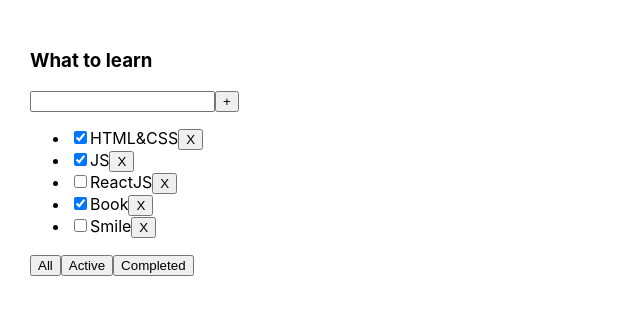
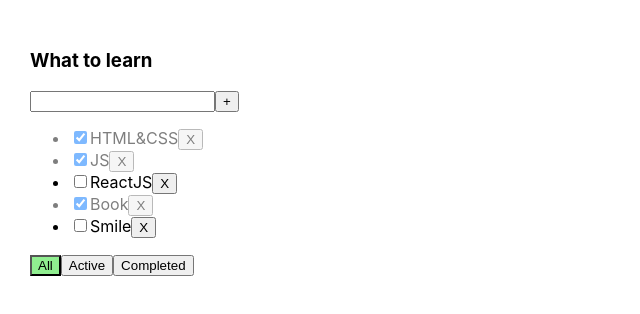
Before and after one commit to Evgenio89/todolist2025new, a React (Vite) app: page / in a window 1280 px wide. Shown: the top 314 px of the page, without its empty margins (0-640 px from the left). Built offline with nearby package versions, Linux system fonts and the light colour scheme.

Commit message:
lesson 2

```diff
--- a/src/App.css
+++ b/src/App.css
@@ -6,3 +6,18 @@
 .app > div {
   margin-right: 50px;
 }
+.error {
+  border: red 1px solid;
+}
+
+.error-message {
+  color: red;
+}
+
+.active-filter {
+  background-color: lightgreen;
+}
+
+.is-done {
+  opacity: 0.5;
+}
--- a/src/App.tsx
+++ b/src/App.tsx
@@ -49,6 +49,10 @@ export const App = () => {
         setTasks([newTask, ...tasks])
     }
 
+    const changeTaskStatus = (taskId: string, newStatusValue: boolean) => {
+        setTasks(tasks.map(task => task.id === taskId ? {...task, isDone: newStatusValue} : task))
+    }
+
   return (
       <div className="app">
         <TodolistItem title={'What to learn'}
@@ -56,6 +60,8 @@ export const App = () => {
                       deleteTask={deleteTask}
                       changeFilter={changeFilter}
                       addTask={addTask}
+                      changeTaskStatus={changeTaskStatus}
+                      filter={filter}
         />
       </div>
   )
--- a/src/Button.tsx
+++ b/src/Button.tsx
@@ -1,13 +1,15 @@
 export type ButtonType = {
     title: string
     onClick?: () => void
+    className?: string
 }
 
 export const Button = ({
                            title,
-                           onClick
+                           onClick,
+                           className
                        }: ButtonType) => {
     return (
-        <button onClick={onClick}>{title}</button>
+        <button className={className} onClick={onClick}>{title}</button>
     )
 }
--- a/src/TodolistItem.tsx
+++ b/src/TodolistItem.tsx
@@ -1,6 +1,6 @@
 import {filterValueType, TaskType} from "./App.tsx";
 import {Button} from "./Button.tsx";
-import {ChangeEvent, KeyboardEvent,  useState} from "react";
+import {ChangeEvent, KeyboardEvent, useState} from "react";
 
 type TodolistItemType = {
     title: string
@@ -8,6 +8,8 @@ type TodolistItemType = {
     deleteTask: (taskId: string) => void
     changeFilter: (filter: filterValueType) => void
     addTask: (title: string) => void
+    changeTaskStatus: (taskId: string, newStatusValue: boolean) => void
+    filter: filterValueType
 }
 
 
@@ -17,17 +19,26 @@ export const TodolistItem = ({
                                  deleteTask,
                                  changeFilter,
                                  addTask,
+                                 changeTaskStatus,
+                                 filter,
                              }: TodolistItemType) => {
 
     const [taskTitle, setTaskTitle] = useState('')
-
+    const [error, setError] = useState<string | null>(null)
 
     const addTaskButtonHandler = () => {
-        addTask(taskTitle)
-        setTaskTitle('')
+        const trimmedTitle = taskTitle.trim()
+        if (trimmedTitle !== '') {
+            addTask(trimmedTitle)
+            setTaskTitle('')
+        } else {
+            setError('Title is required')
+        }
+
     }
     const changeTaskTitleInputHandler = (event: ChangeEvent<HTMLInputElement>) => {
         setTaskTitle(event.currentTarget.value)
+        setError(null)
     }
     const changeTaskTitleInputOnEnterHandler = (event: KeyboardEvent<HTMLInputElement>) => {
         if (event.key === 'Enter') {
@@ -36,15 +47,18 @@ export const TodolistItem = ({
     }
 
 
-
     return (
         <div>
             <h3>{title}</h3>
             <div>
-                <input value={taskTitle} onChange={changeTaskTitleInputHandler}
-                onKeyDown={changeTaskTitleInputOnEnterHandler}
+                <input
+                    className={error ? 'error' : ''}
+                    value={taskTitle}
+                    onChange={changeTaskTitleInputHandler}
+                    onKeyDown={changeTaskTitleInputOnEnterHandler}
                 />
                 <Button title={'+'} onClick={addTaskButtonHandler}/>
+                {error && <div className={'error-message'}>{error}</div>}
             </div>
             {tasks.length === 0 ? (
                 <p>Тасок нет</p>
@@ -54,10 +68,17 @@ export const TodolistItem = ({
                         const deleteTaskButtonHandler = () => {
                             deleteTask(task.id)
                         }
+                        const changeTaskStatusHandler = (event: ChangeEvent<HTMLInputElement>) => {
+                            changeTaskStatus(task.id, event.currentTarget.checked)
+                        }
 
                         return (
-                            <li key={task.id}>
-                                <input type="checkbox" checked={task.isDone}/>
+                            <li key={task.id} className={task.isDone ? 'is-done' : ''}>
+                                <input
+                                    type="checkbox"
+                                    checked={task.isDone}
+                                    onChange={changeTaskStatusHandler}
+                                />
                                 <span>{task.title}</span>
                                 <Button title={'X'} onClick={deleteTaskButtonHandler}/>
                             </li>
@@ -66,13 +87,19 @@ export const TodolistItem = ({
                 </ul>
             )}
             <div>
-                <Button title={'All'} onClick={() => {
+                <Button
+                    className={filter === 'all' ? 'active-filter' : ''}
+                    title={'All'} onClick={() => {
                     changeFilter('all')
                 }}/>
-                <Button title={'Active'} onClick={() => {
+                <Button
+                    className={filter === 'active' ? 'active-filter' : ''}
+                    title={'Active'} onClick={() => {
                     changeFilter('active')
                 }}/>
-                <Button title={'Completed'} onClick={() => {
+                <Button
+                    className={filter === 'completed' ? 'active-filter' : ''}
+                    title={'Completed'} onClick={() => {
                     changeFilter('completed')
                 }}/>
             </div>
```
